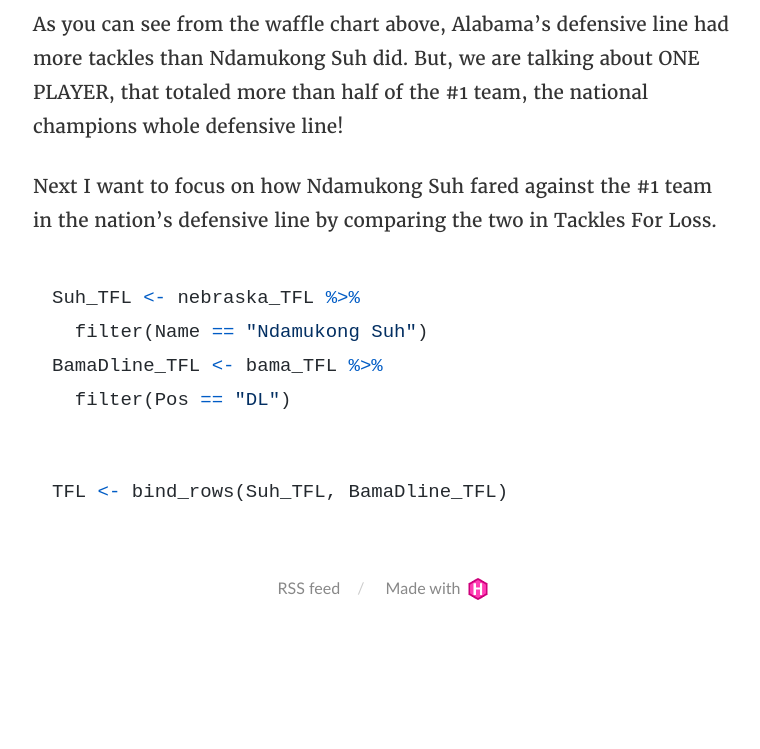
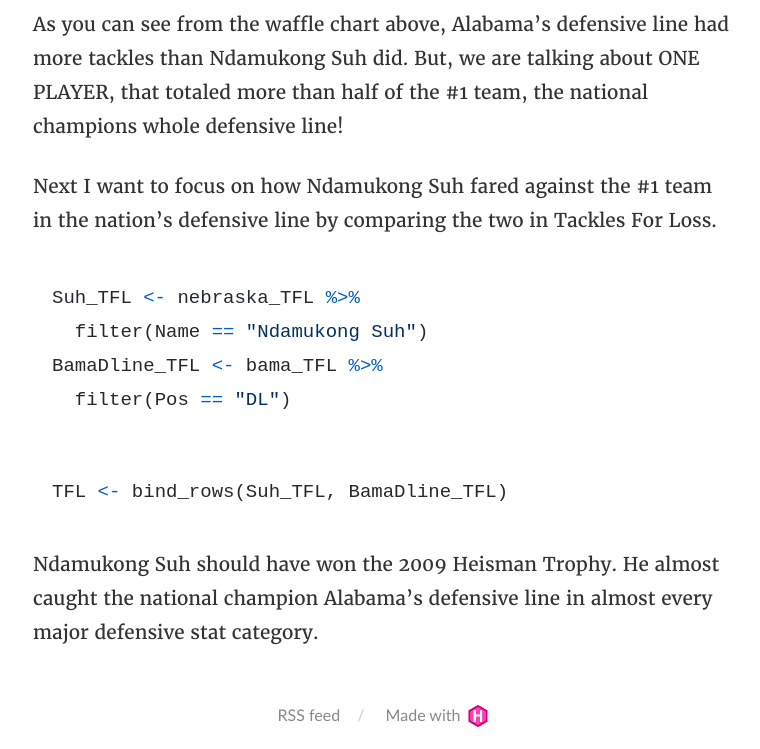
Before and after one commit to hoswald2/hoswald2.github.io, a plain HTML site: page 2021/10/26/why-ndamukong-suh-should-have-won-the-2009-heisman-trophy/index.html in a window 1280 px wide. Shown: the part 7791-8540 px from the top of the page, without its empty margins (257-1017 px from the left). Before the commit the page ends 8413 px from the top, so only its background shows below. Drawn offline with nearby package versions, Linux system fonts and the light colour scheme.

Commit message:
Update index.html

```diff
--- a/2021/10/26/why-ndamukong-suh-should-have-won-the-2009-heisman-trophy/index.html
+++ b/2021/10/26/why-ndamukong-suh-should-have-won-the-2009-heisman-trophy/index.html
@@ -192,6 +192,7 @@ As you can see from the waffle chart above, Alabama’s defensive line had more
 BamaDline_TFL &lt;- bama_TFL %&gt;%
   filter(Pos == &quot;DL&quot;)</code></pre>
 <pre class="r"><code>TFL &lt;- bind_rows(Suh_TFL, BamaDline_TFL)</code></pre>
+<p>Ndamukong Suh should have won the 2009 Heisman Trophy. He almost caught the national champion Alabama’s defensive line in almost every major defensive stat category.</p>
 
     </div>
   </article>
```
